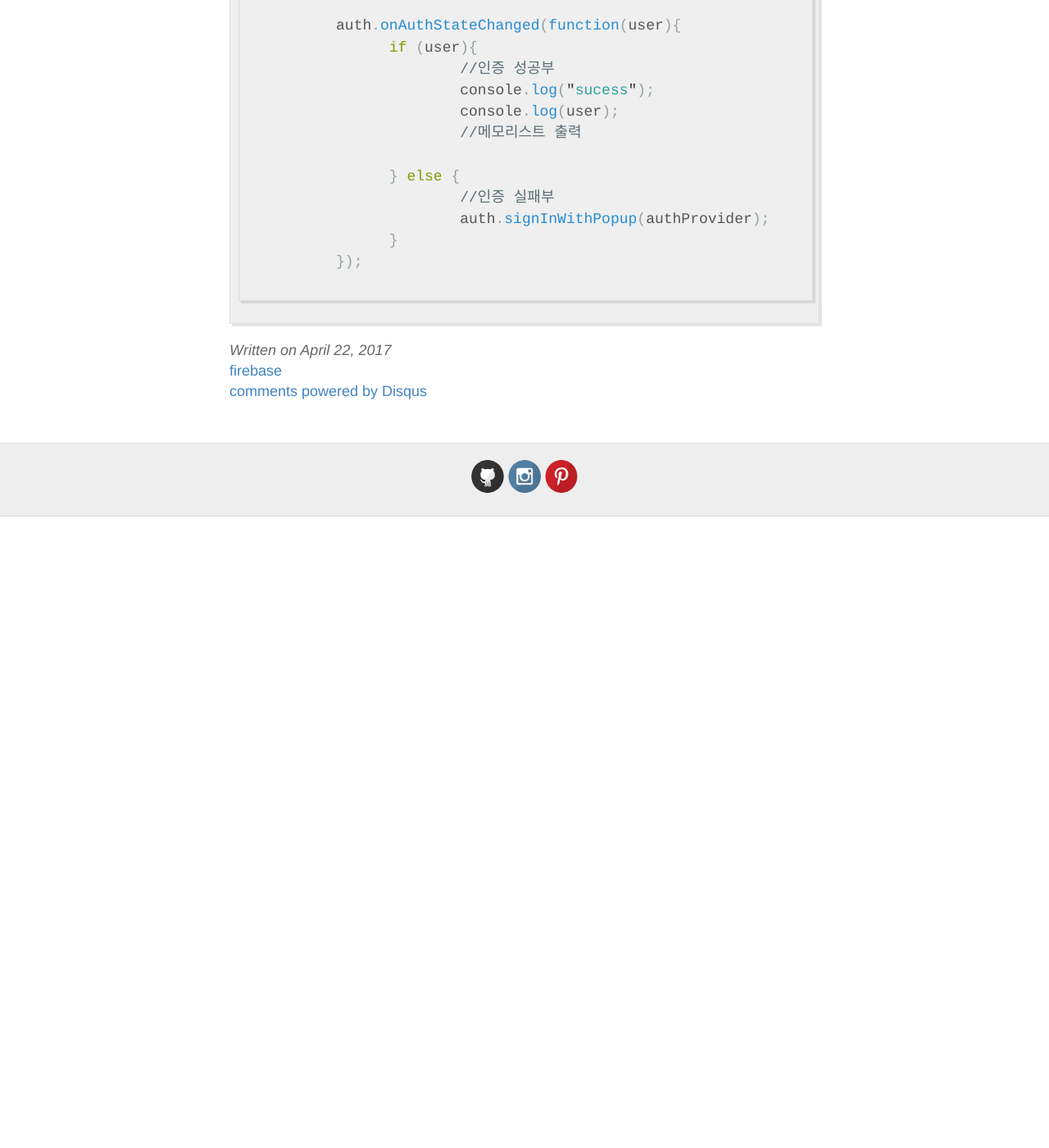
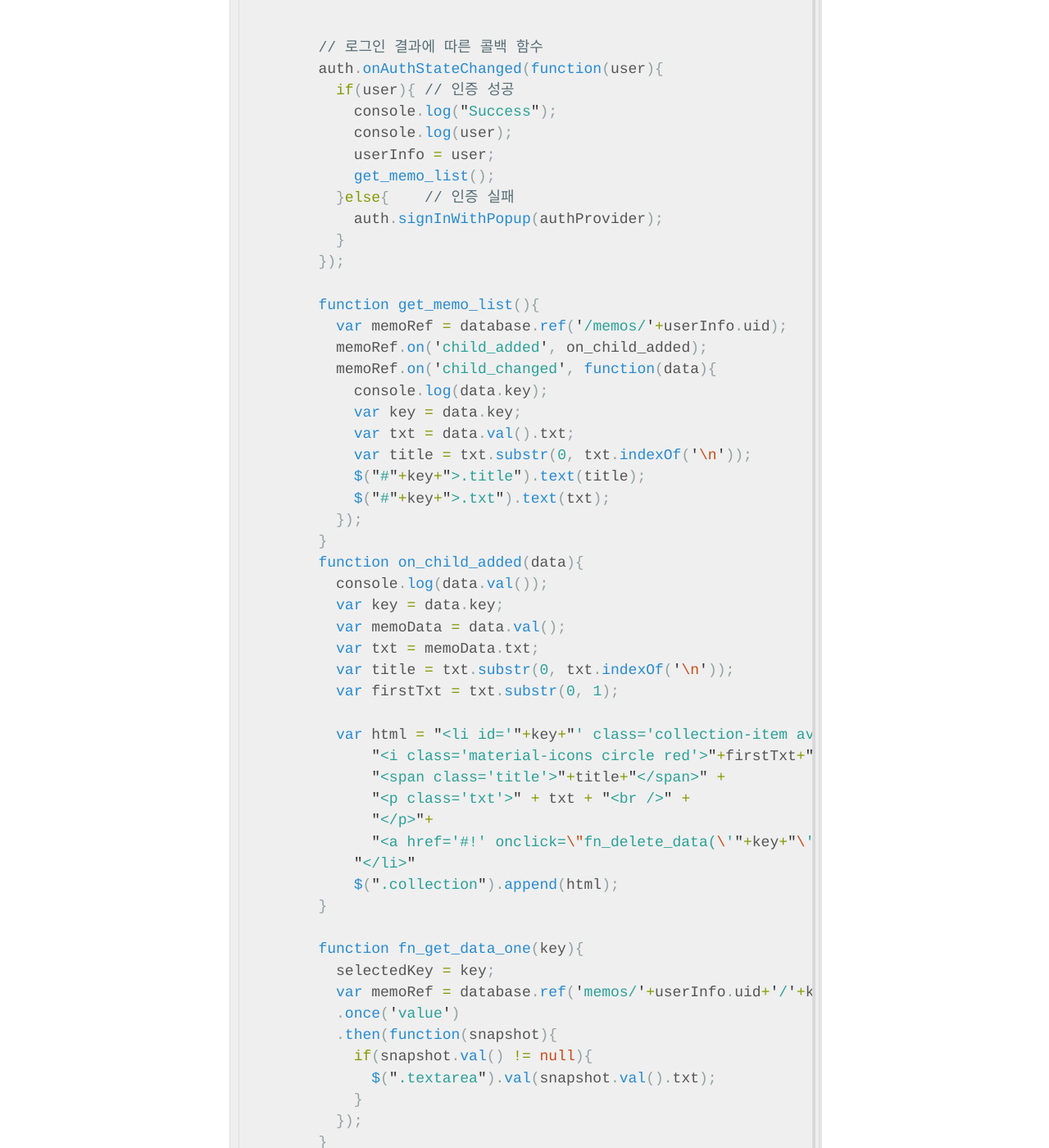
Before and after one commit to songssss/songssss.github.io, a Jekyll site: the page built from _posts/2017-04-22-Firebase.md, in a window 1280 px wide and 1400 px high, scrolled down 1579 px. Shown: the whole window at 82% size. Built offline with Jekyll 4.4.1, drawn with Linux system fonts in a browser that asks for light colours; comment, search, counter and statistics services are not loaded; before the commit the page ends 2209 px from its top, so only the background shows below that; some of the changed text lies outside the part shown.

Commit message:
Update 2017-04-22-Firebase.md

````diff
--- a/_posts/2017-04-22-Firebase.md
+++ b/_posts/2017-04-22-Firebase.md
@@ -71,24 +71,109 @@ localhost:5000
 script
 
 ```javascript
-		var auth;
+	var auth, database, userInfo, selectedKey;
 	  // Initialize Firebase
 
-	  firebase.initializeApp(config);
-	  auth = firebase.auth();
-	  var authProvider = new firebase.auth.GoogleAuthProvider();
+       auth = firebase.auth();
+        database = firebase.database();
+        var authProvider = new firebase.auth.GoogleAuthProvider();
 
-	  auth.onAuthStateChanged(function(user){
-		if (user){
-			//인증 성공부
-			console.log("sucess");
-			console.log(user);
-			//메모리스트 출력
 
-		} else {
-			//인증 실패부
-			auth.signInWithPopup(authProvider);
-		}
-	  });
+        // 로그인 결과에 따른 콜백 함수
+        auth.onAuthStateChanged(function(user){
+          if(user){ // 인증 성공
+            console.log("Success");
+            console.log(user);
+            userInfo = user;
+            get_memo_list();
+          }else{    // 인증 실패
+            auth.signInWithPopup(authProvider);
+          }
+        });
 
+        function get_memo_list(){
+          var memoRef = database.ref('/memos/'+userInfo.uid);
+          memoRef.on('child_added', on_child_added);
+          memoRef.on('child_changed', function(data){
+            console.log(data.key);
+            var key = data.key;
+            var txt = data.val().txt;
+            var title = txt.substr(0, txt.indexOf('\n'));
+            $("#"+key+">.title").text(title);
+            $("#"+key+">.txt").text(txt);
+          });
+        }
+        function on_child_added(data){
+          console.log(data.val());
+          var key = data.key;
+          var memoData = data.val();
+          var txt = memoData.txt;
+          var title = txt.substr(0, txt.indexOf('\n'));
+          var firstTxt = txt.substr(0, 1);
+
+          var html = "<li id='"+key+"' class='collection-item avatar' onclick='fn_get_data_one(this.id);'>" +
+              "<i class='material-icons circle red'>"+firstTxt+"</i>" +
+              "<span class='title'>"+title+"</span>" +
+              "<p class='txt'>" + txt + "<br />" +
+              "</p>"+
+              "<a href='#!' onclick=\"fn_delete_data(\'"+key+"\')\" class='secondary-content'><i class='material-icons'>grade</i></a>"
+            "</li>"
+            $(".collection").append(html);
+        }
+
+        function fn_get_data_one(key){
+          selectedKey = key;
+          var memoRef = database.ref('memos/'+userInfo.uid+'/'+key)
+          .once('value')
+          .then(function(snapshot){
+            if(snapshot.val() != null){
+              $(".textarea").val(snapshot.val().txt);
+            }
+          });
+        }
+
+        function save_data(){
+          var memoRef = database.ref('/memos/'+userInfo.uid);
+          var txt = $(".textarea").val();
+          if( txt == '' ){
+            return;
+          }
+
+          if(selectedKey){
+            memoRef = database.ref('/memos/'+userInfo.uid+'/'+selectedKey);
+            memoRef.update({
+              txt: txt,
+              updateDate : new Date().getTime()
+            });
+          }else{
+            memoRef.push({
+              txt: txt,
+              createDate : new Date().getTime()
+            });
+          }
+        }
+
+        function initMemo(){
+          $(".textarea").val('');
+          selectedKey = null;
+        }
+        function fn_delete_data(key){
+          if(confirm("삭제하시겠습니까?")){
+            var memoRef = database.ref('/memos/'+userInfo.uid+'/'+key);
+            memoRef.remove(); //firebase data remove
+            $("#"+key).remove(); //element remove
+          }
+          initMemo();
+        }
+        $(function(){
+          $(".textarea").blur(function(){
+            save_data();
+          });
+        });
 ```
+
+---
+
+### hosting
+
+firebase deploy
````
